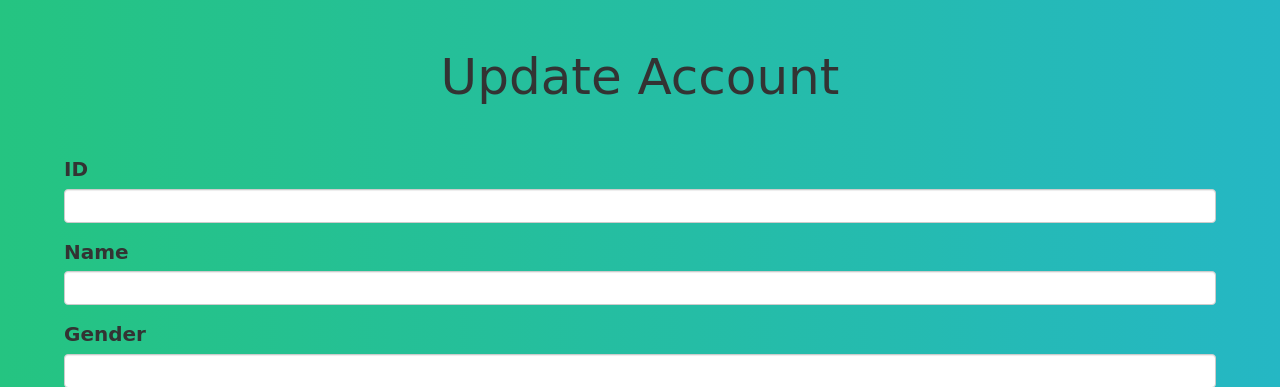
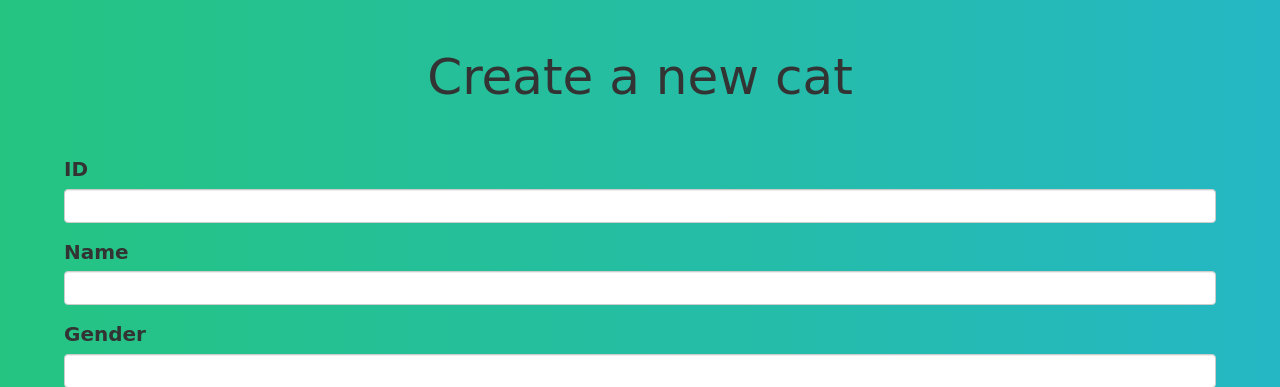
Before and after one commit to dangdu259e/SE04-Nhom20.2, a Flask app: page /go-create in a window 1280 px wide. Shown: the part 55-442 px from the top of the page. Run offline with Flask 2, Linux system fonts and the light colour scheme; some libraries are stand-ins or nearby versions.

Commit message:
thuna: edit title

```diff
--- a/WebAdmin/app/templates/create.html
+++ b/WebAdmin/app/templates/create.html
@@ -39,7 +39,7 @@
     </header>
 
     <div class="container-lgm">
-            <h1>Update Account</h1>
+            <h1>Create a new cat</h1>
             <form action="/get-create" method="post">
                         <div class="form-group">
                             <label for="id">ID</label>
```
